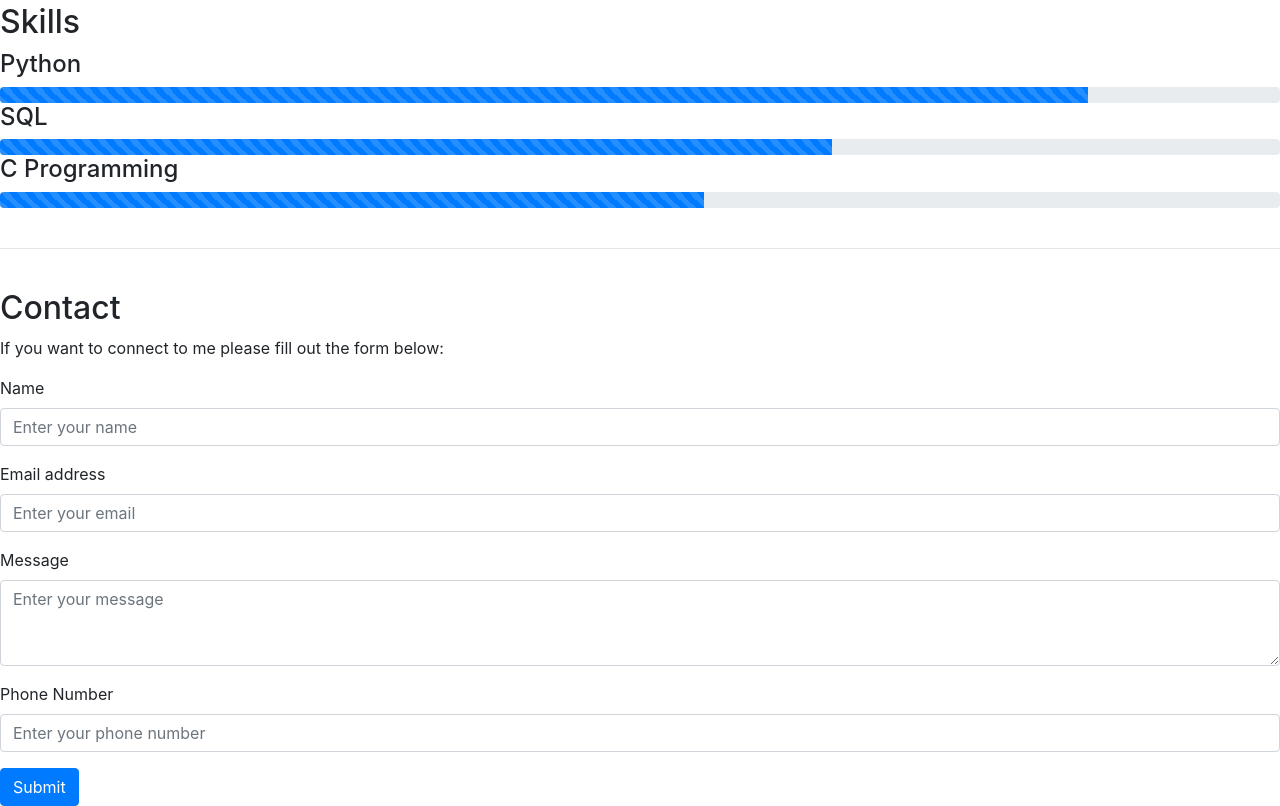
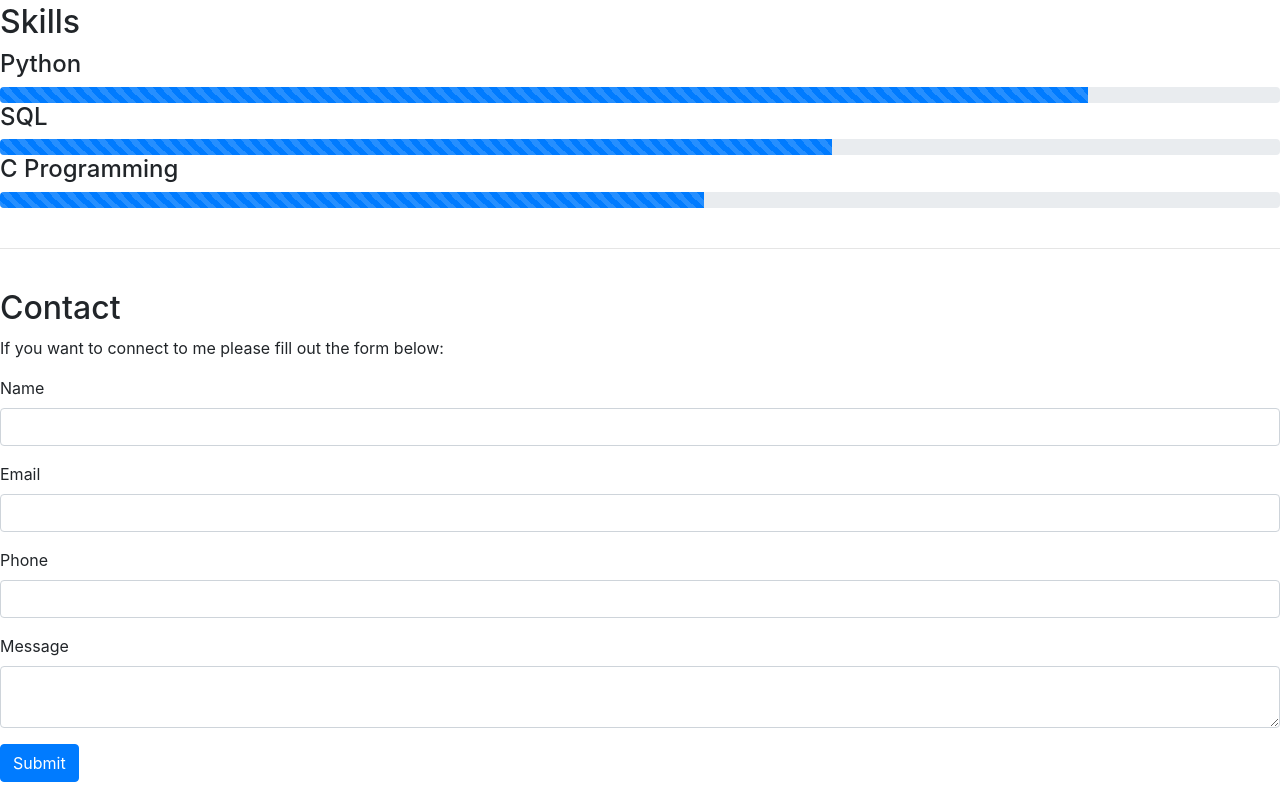
Before and after one commit to Abhinayasri503/portfolio.github.io, a plain HTML site: page index.html in a window 1280 px wide. Shown: the part 1429-2235 px from the top of the page. After the commit the page ends 2211 px from the top, so only its background shows below. Drawn offline with nearby package versions, Linux system fonts and the light colour scheme.

Commit message:
Update index.html

```diff
--- a/index.html
+++ b/index.html
@@ -56,7 +56,7 @@
     <br>
     <hr>
     <br>
-    <div id="card" class="card" style="width: 18rem;">
+    <div id="about" class="card" style="width: 18rem;">
         <img src="photo-abhinaya.jpg" class="card-img-top" alt="...">
         <div class="card-body">
             <h5 class="card-title">Alamuru Abhinaya Sri</h5>
@@ -91,30 +91,44 @@
     <br>
     <h2 id="contact">Contact</h2>
     <p>If you want to connect to me please fill out the form below:</p>
-    <div class="form">
-        <form action="https://formspree.io/f/xqezzyaa" method="POST">
-            <div class="form-group">
-                <label for="name">Name</label>
-                <input name="text" type="text" class="form-control" id="name" placeholder="Enter your name">
-            </div>
-            <div class="form-group">
-                <label for="email">Email address</label>
-                <input type="email" name="email" class="form-control" id="email" placeholder="Enter your email">
-            </div>
-            <div class="form-group">
-                <label for="message">Message</label>
-                <textarea class="form-control" name="text" id="message" rows="3" placeholder="Enter your message"></textarea>
-            </div>
 
-            <div class="form-group">
-                <label for="phone">Phone Number</label>
-                <input type="tel" name="phone" class="form-control" id="phone" placeholder="Enter your phone number">
-        </form>
-            </div>
-            <button type="submit" class="btn btn-primary">Submit</button>
+           <div class="form">
 
+       <form action="https://formspree.io/f/meoyyrpj" method="POST">
+
+    <!-- REQUIRED -->
+    <input type="hidden"  value="New Portfolio Contact">
+
+    <div class="form-group">
+        <label>Name</label>
+        <input type="text" name="text" class="form-control" required>
     </div>
+
+    <div class="form-group">
+        <label>Email</label>
+        <!-- 🔥 THIS IS THE KEY FIX -->
+        <input type="email" name="email" class="form-control" required>
     </div>
+
+    <div class="form-group">
+        <label>Phone</label>
+        <input type="tel" name="phone" class="form-control">
+    </div>
+
+    <div class="form-group">
+        <label>Message</label>
+        <textarea name="text" class="form-control" required></textarea>
+    </div>
+
+    <!-- Redirect after success (VERY IMPORTANT for testing) -->
+    <input type="hidden" name="_next" value="https://dasariaishwarya.github.io/Portfolio.github.io/?success=true">
+
+    <button type="submit" class="btn btn-primary">Submit</button>
+
+</form>
+
+</div>
+
     <!-- Optional JavaScript; choose one of the two! -->
 
     <!-- Option 1: jQuery and Bootstrap Bundle (includes Popper) -->
```
